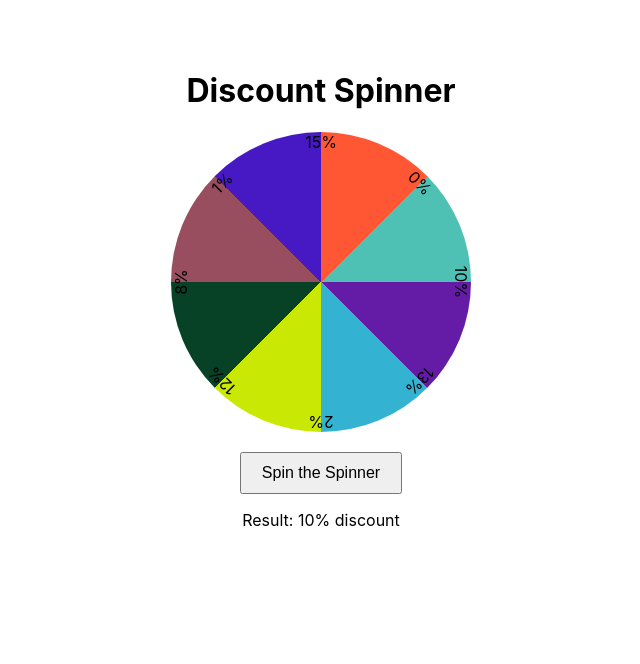
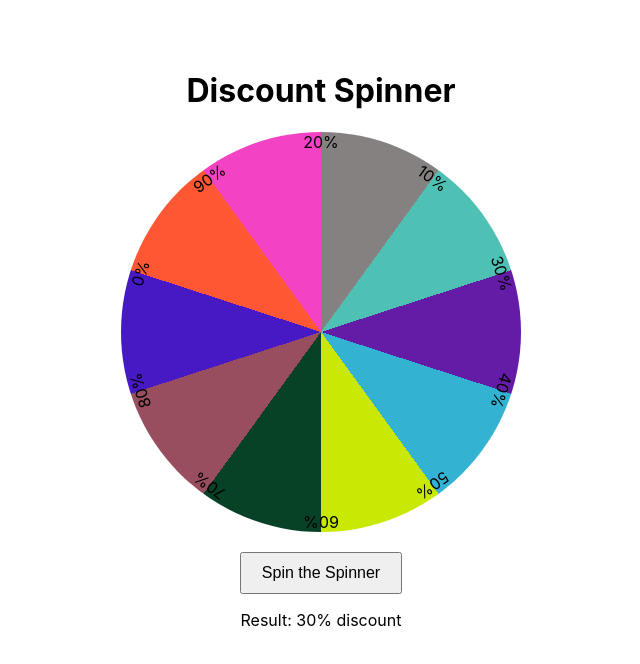
Before and after one commit to annurtasnimislam/discount-spinner, a React (Create React App) app: page / in a window 1280 px wide. Shown: the top 664 px of the page, without its empty margins (319-959 px from the left). Built offline with nearby package versions, Linux system fonts and the light colour scheme.

Commit message:
10 slices add

```diff
--- a/src/App.css
+++ b/src/App.css
@@ -5,8 +5,8 @@
 
 .spinner-container {
   position: relative;
-  width: 300px;
-  height: 300px;
+  width: 400px;
+  height: 400px;
   margin: 20px auto;
 }
 
@@ -17,14 +17,17 @@
   border-radius: 50%;
   overflow: hidden;
   background: conic-gradient(
-    #ff5733 0% 12.5%,
-    #4ec1b4 12.5% 25%,
-    #641ca7 25% 37.5%,
-    #33b2d2 37.5% 50%,
-    #c9e803 50% 62.5%,
-    #074126 62.5% 75%,
-    #984e5e 75% 87.5%,
-    #4719c5 87.5% 100%
+    #858181 10% 10%,
+    #4ec1b4 10% 20%,
+    #641ca7 20% 30%,
+    #33b2d2 30% 40%,
+    #c9e803 40% 50%,
+    #074126 50% 60%,
+    #984e5e 60% 70%,
+    #4719c5 70% 80%,
+    #ff5733 80% 90%,
+    #f442c5 90% 100%,
+    #808080 100% 110%
   );
 }
 
@@ -32,8 +35,8 @@
   position: absolute;
   width: 100%;
   height: 100%;
-  clip-path: polygon(0 0, 100% 0, 50% 100%);
-  border-radius: 50%;
+  /* clip-path: polygon(0 0, 100% 0, 50% 100%); */
+  /* border-radius: 50%; */
 }
 
 .slice:nth-child(1) {
--- a/src/App.js
+++ b/src/App.js
@@ -3,9 +3,7 @@ import "./App.css";
 
 function App() {
   const [isSpinning, setIsSpinning] = useState(false);
-  const [result, setResult] = useState(
-    Array.from({ length: 8 }, () => Math.floor(Math.random() * 21))
-  );
+  const [result, setResult] = useState([20, 10, 30, 40, 50, 60, 70, 80, 0, 90]);
 
   useEffect(() => {
     if (isSpinning) {
@@ -16,11 +14,9 @@ function App() {
   }, [isSpinning]);
 
   const startSpinner = () => {
-    setResult(Array.from({ length: 8 }, () => Math.floor(Math.random() * 21))); // Reset result to new random percentages when starting spinner
+    setResult(Array.from({ length: 10 }, () => Math.floor(Math.random() * 21))); // Reset result to new random percentages when starting spinner
     setIsSpinning(true);
   };
-
-  console.log("result", result);
 
   return (
     <div className="App">
@@ -32,7 +28,7 @@ function App() {
               key={index}
               className="slice"
               style={{
-                transform: `rotate(${index * (360 / 8)}deg)`,
+                transform: `rotate(${index * (360 / 10)}deg)`,
               }}
             >
               <span className="percentage">{percentage}%</span>
```
